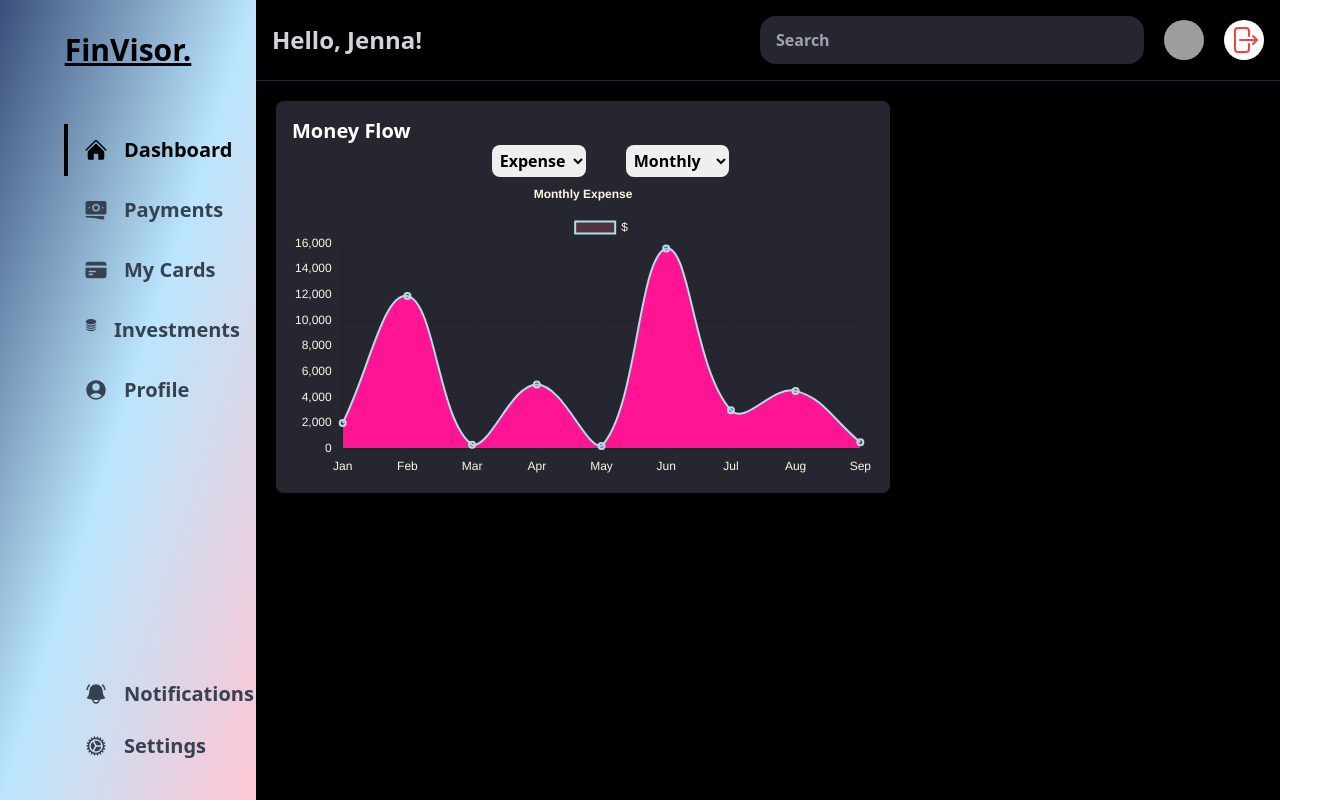
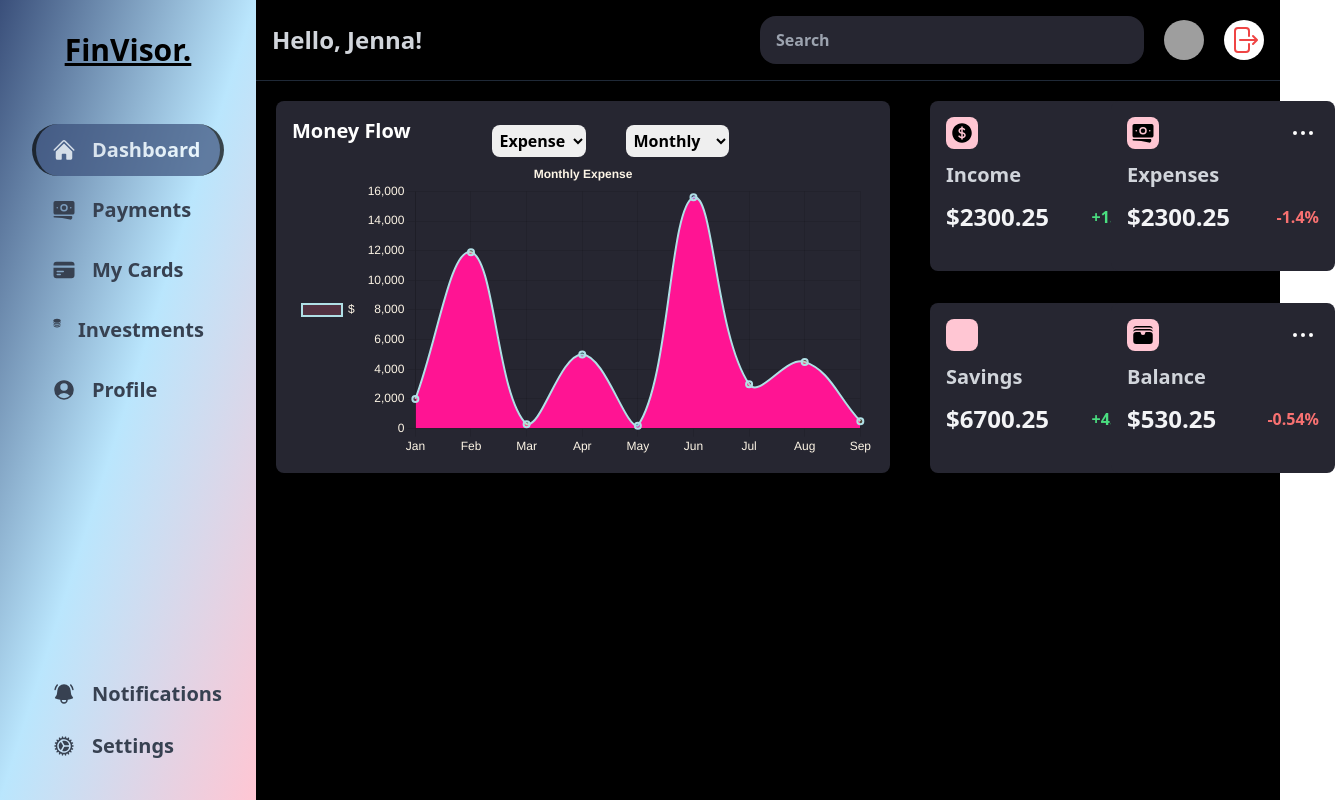
Before and after one commit to TechAtikiN/FinVisor, a Next.js app: page / in a window 1280 px wide. Shown: the whole page, 1335 px wide, since content can reach past the window. Built offline with nearby package versions, Linux system fonts and the light colour scheme; grey boxes are pictures that could not be loaded.

Commit message:
feat: dashboard tags

```diff
--- a/app/page.tsx
+++ b/app/page.tsx
@@ -1,12 +1,15 @@
-import { AreaChart } from "@/components";
-
+// named imports
+import { AreaChart } from '@/components'
+import { tags } from '@/utils/dashboardData'
+import { EllipsisHorizontalCircleIcon, EllipsisHorizontalIcon } from '@heroicons/react/24/solid'
 export default function Home() {
   return (
-    <div className='p-4 rounded-lg  bg-[#262631] w-3/5 m-5'>
+    <div className='flex'>
+      <div className='p-4 rounded-lg bg-[#262631] w-3/5 m-5'>
         <p className='text-xl text-left font-semibold'>Money Flow</p>
 
         {/* filters */}
-      <div className='flex justify-end w-3/4 space-x-10 items-center'>
+        <div className='flex justify-end w-3/4 -mt-5 space-x-10 items-center'>
           <select className='p-1 font-semibold rounded-lg hover:red-100 text-black focus:outline-none' name='filterType' id='filterType'>
             <option value='expense'>Expense</option>
             <option value='income'>Income</option>
@@ -21,5 +24,22 @@ export default function Home() {
         {/* chart */}
         <AreaChart />
       </div>
+      <div className='m-5 grid grid-cols-2 gap-x-8 gap-y-8'>
+        {tags.map((tag, index) => (
+          <div className='p-4 rounded-lg bg-[#262631] w-56'>
+            <div className='flex justify-between'>
+              <p className='p-1 bg-[#FFC6D3] rounded-lg text-black h-8 w-8'>{tag.icon}</p>
+              <EllipsisHorizontalIcon className='h-8 w-8' />
+            </div>
+            <p className='mt-3 text-gray-300 font-semibold text-xl'>{tag.name}</p>
+
+            <div className='flex justify-between items-center'>
+              <p className='mt-3 text-gray-100 font-bold text-2xl bottom-1'>{tag.value}</p>
+              <p className={`mt-3 text-gray-400 ${tag.percent.includes('+') ? 'text-green-400' : 'text-red-400'} font-semibold text-md bottom-1`}>{tag.percent}</p>
+            </div>
+          </div>
+        ))}
+      </div>
+    </div>
   )
 }
--- a/components/NavLink.tsx
+++ b/components/NavLink.tsx
@@ -11,13 +11,12 @@ interface Props {
 
 const NavLink = ({ sideBarLinks }: Props) => {
   const pathname = usePathname()
-  console.log(pathname)
   return (
     <>
       {sideBarLinks.map((link) => {
         return (
           <Link
-            className={`flex ${pathname === link.path ? 'text-black border-l-4 border-[#000000]' : 'border-l-4 border-transparent text-gray-700'} border-l-4 hover:border-gray-500 px-4 py-3 hover:text-black items-center space-x-4 text-xl font-semibold`}
+            className={`flex ${pathname === link.path ? 'text-white rounded-full border-x-4 bg-[#3A4F7A] opacity-70 border-[#000000]' : 'border-x-4 border-transparent text-gray-700'} px-4 py-3 hover:text-black items-center space-x-4 text-xl font-semibold`}
             href={link.path}
           >
             <p className='h-6 w-6'>{link.icon}</p>
--- a/components/dashboard/AreaChart.tsx
+++ b/components/dashboard/AreaChart.tsx
@@ -1,4 +1,5 @@
 'use client'
+// named imports
 import { CategoryScale } from 'chart.js'
 import { Line } from 'react-chartjs-2'
 import { Chart as ChartJS, registerables } from 'chart.js'
@@ -62,7 +63,7 @@ const App = () => {
             },
             legend: {
               display: true,
-              position: 'top',
+              position: 'left',
               fullSize: false,
             }
           }
--- a/components/globals/SideBar.tsx
+++ b/components/globals/SideBar.tsx
@@ -50,7 +50,7 @@ const SideBar = () => {
     <div className='min-h-screen flex flex-col'>
       <h2 className='font-bold text-black text-3xl underline my-4 mt-8 text-center'>FinVisor.</h2>
 
-      <div className='flex flex-col ml-16 space-y-2 mt-10'>
+      <div className='flex flex-col mx-8 space-y-2 mt-10'>
         <NavLink sideBarLinks={sideBarLinks} />
         <div className='absolute bottom-7'>
           <NavLink sideBarLinks={sideBarLinks2} />
--- /dev/null
+++ b/utils/dashboardData.tsx
@@ -0,0 +1,28 @@
+import { BanknotesIcon, ChartBarIcon, CurrencyDollarIcon, DocumentChartBarIcon, WalletIcon } from '@heroicons/react/24/solid'
+
+export const tags = [
+  {
+    icon: <CurrencyDollarIcon />,
+    name: 'Income',
+    value: '$2300.25',
+    percent: '+1.4%'
+  },
+  {
+    icon: <BanknotesIcon />,
+    name: 'Expenses',
+    value: '$2300.25',
+    percent: '-1.4%'
+  },
+  {
+    icons: <ChartBarIcon />,
+    name: 'Savings',
+    value: '$6700.25',
+    percent: '+4.4%'
+  },
+  {
+    icon: <WalletIcon />,
+    name: 'Balance',
+    value: '$530.25',
+    percent: '-0.54%'
+  },
+]
```
Lines whose indentation alone changed are shown as unchanged.
